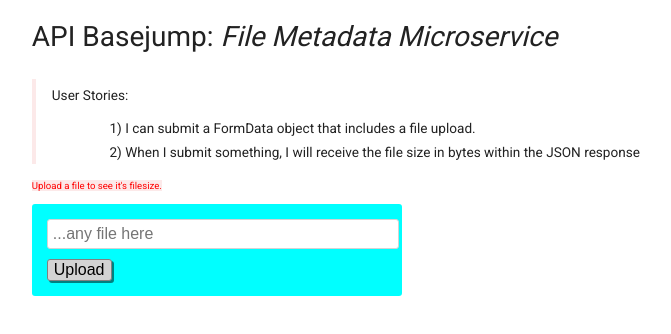
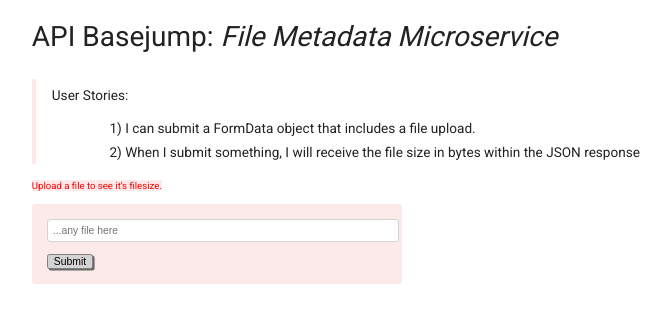
Before and after one commit to JP-Dub/file-metadata, a website: page views/index.html in a window 1280 px wide. Shown: the whole page, without its empty margins (71-742 px from the left). Drawn offline with Linux system fonts and the light colour scheme.

Commit message:
🐋🚌 Checkpoint public/style.css:553280/317 views/index.html:553280/7

```diff
--- a/public/style.css
+++ b/public/style.css
@@ -82,9 +82,9 @@ footer p {
 }
 
 form {
-  margin-bottom: 25px;
+  margin-bottom: 2.5vmin;
   padding: 15px;
-  background-color: cyan;
+  background-color: #fce9e9;
   display: inline-block;
   width: 100%;
   max-width: 340px;
@@ -98,15 +98,15 @@ input {
   width: 100%;
   border: 1px solid lightgrey;
   border-radius: 3px;
-  font-size: 16px;
+  font-size: 1.3vmin;
 }
 
 button {
-  font-size: 16px;
-  border-radius: 3px;
+  font-size: 1.3vmin;
+  border-radius: .3vmin;
   background-color: lightgrey;
-  border: 1px solid grey;
-  box-shadow: 2px 2px teal;
+  border: .1vmin solid grey;
+  box-shadow: .2vmin .2vmin dimgrey;
   cursor: pointer;
 }
 
@@ -115,6 +115,8 @@ button:hover {
 }
 
 button:active {
+  margin-left: .2vmin;
+  margin-top: .2vmin;
   box-shadow: none;
 }
 
--- a/views/index.html
+++ b/views/index.html
@@ -29,7 +29,7 @@
           <p><mark>Upload a file to see it's filesize.</mark></p>
           <form>
             <input type="text" maxlength="100" placeholder="...any file here">
-            <button type="submit">Upload</button>
+            <button type="submit">Submit</button>
           </form>
           <section class="dreams">
             <ul id="dreams">
```
